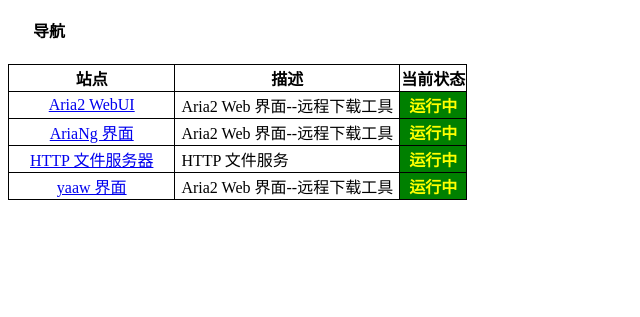
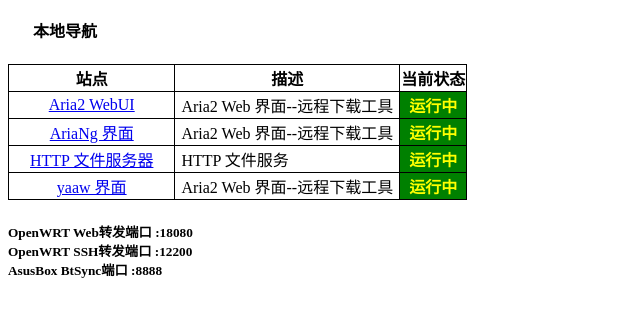
Before and after one commit to 6donote4/SimpleGuide, a plain HTML site: page index.html in a window 1280 px wide. Shown: the part 57-374 px from the top of the page, without its empty margins (0-640 px from the left). Drawn offline with Linux system fonts and the light colour scheme.

Commit message:
update index.html

```diff
--- a/index.html
+++ b/index.html
@@ -2,8 +2,9 @@
 <meta charset="utf-8">
 <html>
 	<link rel="stylesheet" type="text/css" href="./css/table.css">
+    <body>
     <div style="margin-left: 10px;"><h1>本地简易站点导航</h1></div>
-    <div style="margin-left: 25px;"><h4>导航</h4></div>
+    <div style="margin-left: 25px;"><h4>本地导航</h4></div>
     <table class="DirectTable">
 		<tr>
 			<td class="DirectTD DirectTableTitles">站点</th>
@@ -31,5 +32,12 @@
 			<td class="DirectTD DirectSignRunning">运行中</td>
 		</tr>
 
-    </table>
+
+        </table>
+        <h5>OpenWRT Web转发端口  :18080<br>
+            OpenWRT SSH转发端口  :12200<br>
+            AsusBox BtSync端口   :8888<br>
+            <br>
+        </h5>
+    </body>
 </html>
```
